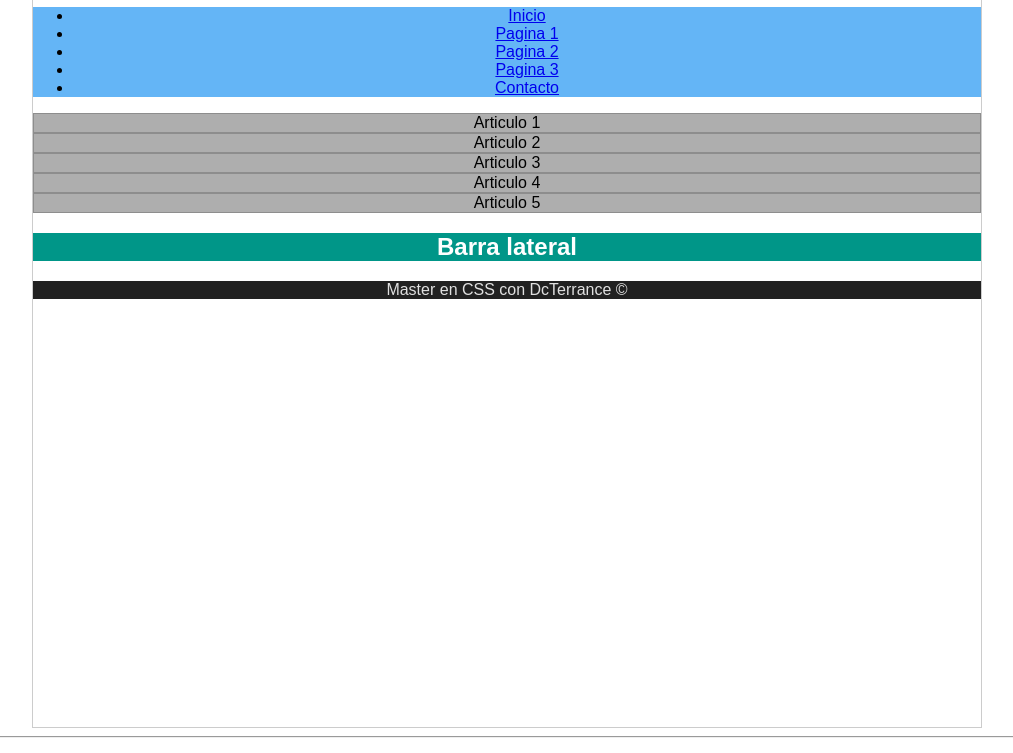
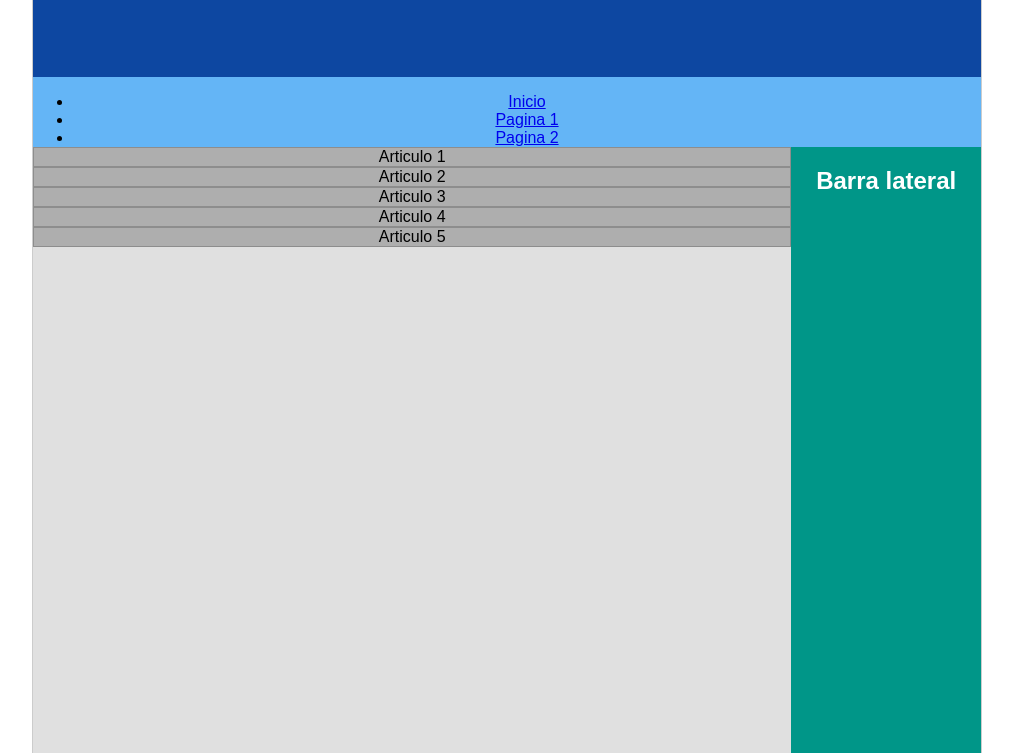
Before and after one commit to Dcterrance88/aprendiendo-CSS-Grid, a plain HTML site: page index.html in a window 1280 px wide. Shown: the part 82-835 px from the top of the page, without its empty margins (133-1146 px from the left). Drawn offline with Linux system fonts and the light colour scheme.

Commit message:
Creando un sitio web completo con CSS Grid

```diff
--- a/css/styles.css
+++ b/css/styles.css
@@ -4,23 +4,29 @@ body{
 }
 /*------------------- Inicio Ejercicio de Practica --------------------------------*/
 #website{
+  display: grid;
+  grid-template-columns: repeat(5, 1fr);
+  grid-template-rows: 150px 70px 1fr 70px;
   width: 75%;
-  height: 100vh;
+  height: 1000px;
   margin: 0px auto;
   border: 1px solid #ccc;
 }
 
 #cabecera{
+  grid-column: 1 / 6;
   background-color: #0d47a1;
   color: white;
 }
 
 #menu {
+  grid-column: 1 / 6;
   background-color: #64b5f6;
   color: black;
 }
 
 #contenido{
+  grid-column: 1 / 5;
   background-color:#e0e0e0;
 }
 
@@ -30,11 +36,13 @@ body{
 }
 
 #lateral{
+  grid-column: 5 / 6;
   background-color: #009688;
   color: white;
 }
 
 #pie-pagina{
+  grid-column: 1 / 6;
   background-color: #212121;
   color: #e0e0e0;
 }
```
